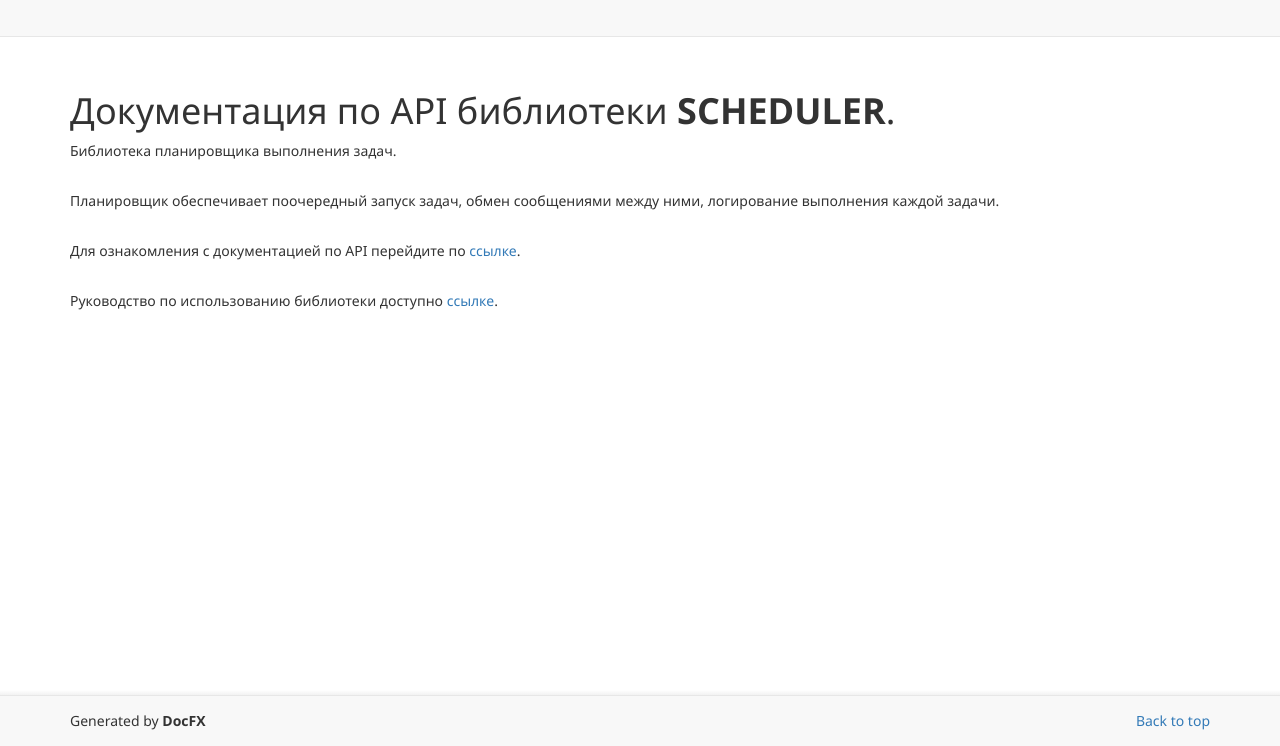
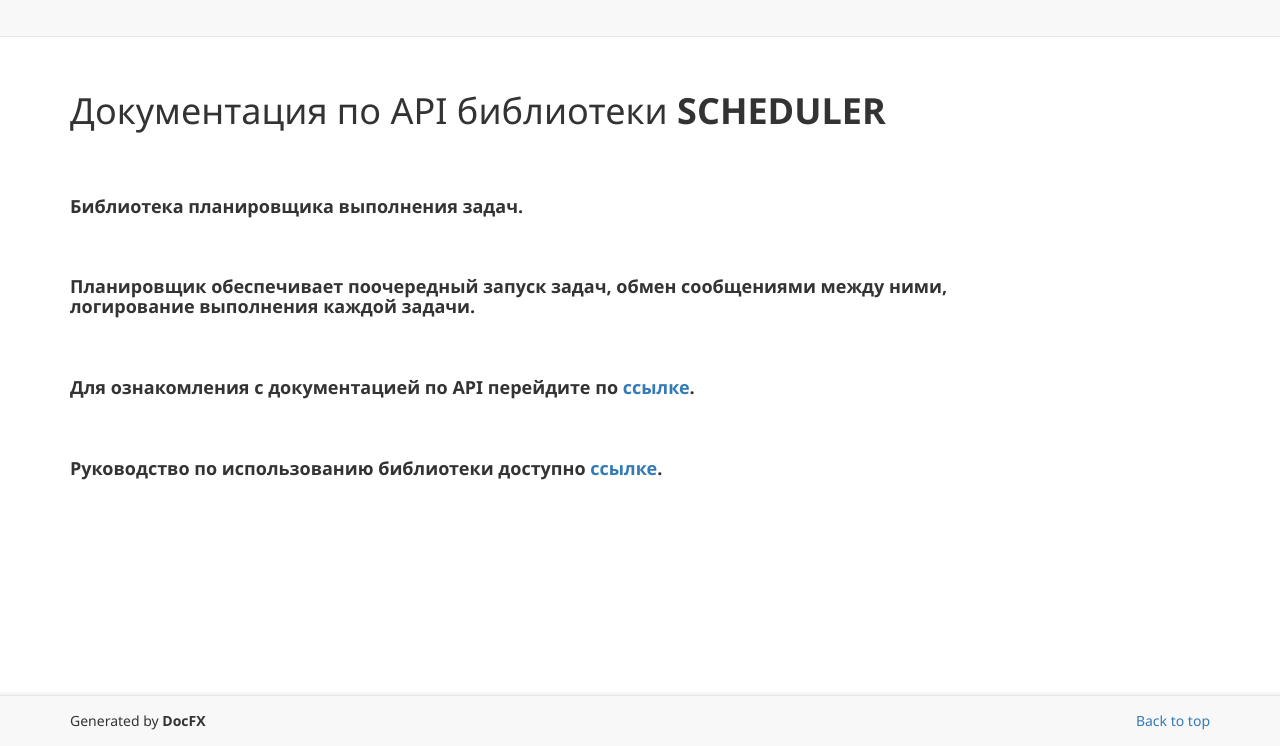
Before and after one commit to Presstomsk/Scheduler, a plain HTML site: page index.html in a window 1280 px wide. Shown: the part 54-800 px from the top of the page. Drawn offline with Linux system fonts and the light colour scheme.

Commit message:
Корректировка

```diff
--- a/index.html
+++ b/index.html
@@ -5,7 +5,7 @@
   <head>
     <meta charset="utf-8">
     <meta http-equiv="X-UA-Compatible" content="IE=edge,chrome=1">
-    <title>This is the HOMEPAGE. </title>
+    <title>SCHEDULER</title>
     <meta name="viewport" content="width=device-width">
     <meta name="title" content="This is the HOMEPAGE. ">
     <meta name="generator" content="docfx 2.59.4.0">
@@ -60,11 +60,11 @@
         <div class="article row grid">
           <div class="col-md-10">
               <article class="content wrap" id="_content" data-uid="">
-                  <h1 id="this-is-the-homepage">Документация по API библиотеки <strong>SCHEDULER</strong>.</h1>
-                  <p>Библиотека планировщика выполнения задач.</p><br>
-                  <p>Планировщик обеспечивает поочередный запуск задач, обмен сообщениями между ними, логирование выполнения каждой задачи.</p><br>
-                  <p>Для ознакомления с документацией по API перейдите по  <a href="http://daringfireball.net/projects/markdown/">ссылке</a>.</p><br>
-                  <p>Руководство по использованию библиотеки доступно <a href="http://daringfireball.net/projects/markdown/">ссылке</a>.</p><br>
+                  <h1 id="this-is-the-homepage">Документация по API библиотеки <strong>SCHEDULER</strong></h1><br>
+                  <h4>Библиотека планировщика выполнения задач.</h4><br>
+                  <h4>Планировщик обеспечивает поочередный запуск задач, обмен сообщениями между ними, логирование выполнения каждой задачи.</h4><br>
+                  <h4>Для ознакомления с документацией по API перейдите по  <a href="https://presstomsk.github.io/Scheduler/api/Scheduler.html">ссылке</a>.</h4><br>
+                  <h4>Руководство по использованию библиотеки доступно <a href="https://presstomsk.github.io/Scheduler/api/index.html">ссылке</a>.</h4><br>
               </article>
           </div>
           <div class="hidden-sm col-md-2" role="complementary">
```
Also changed, not shown: api/index.html (+6 -6 lines).
